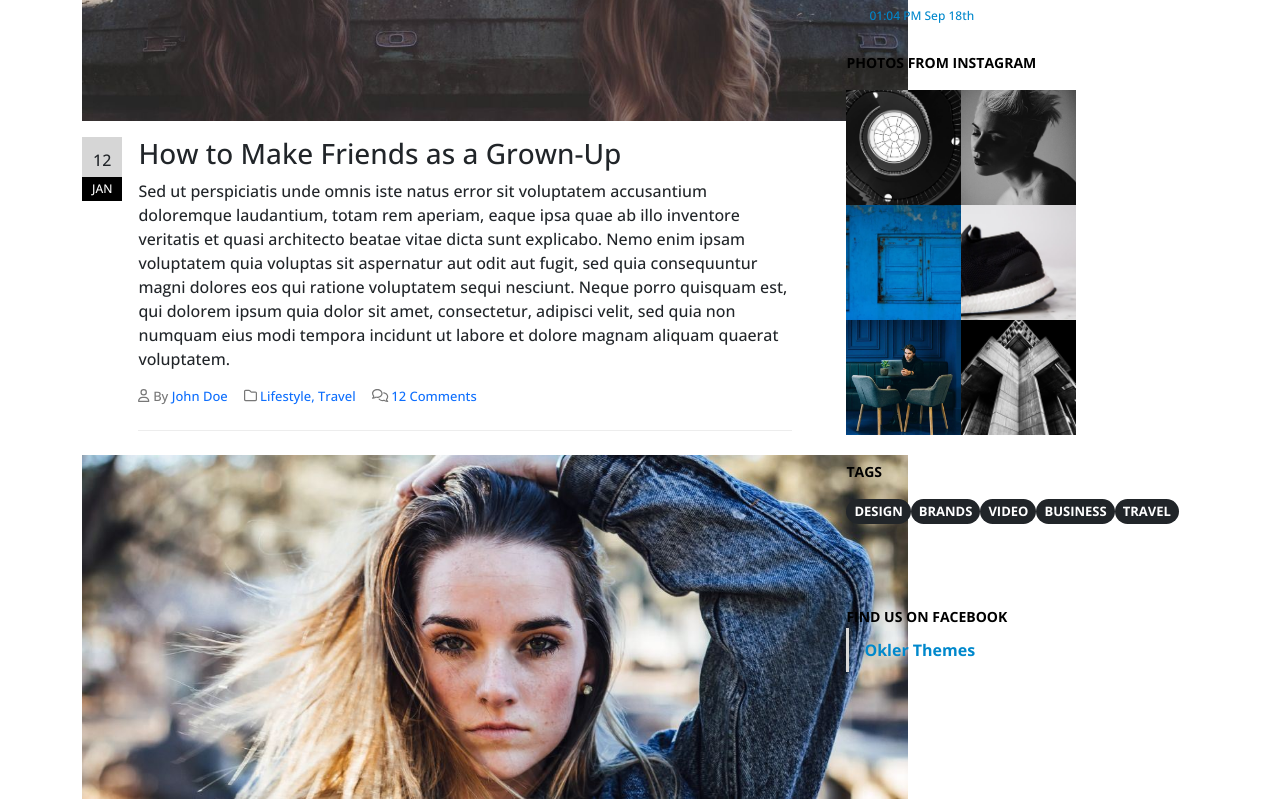
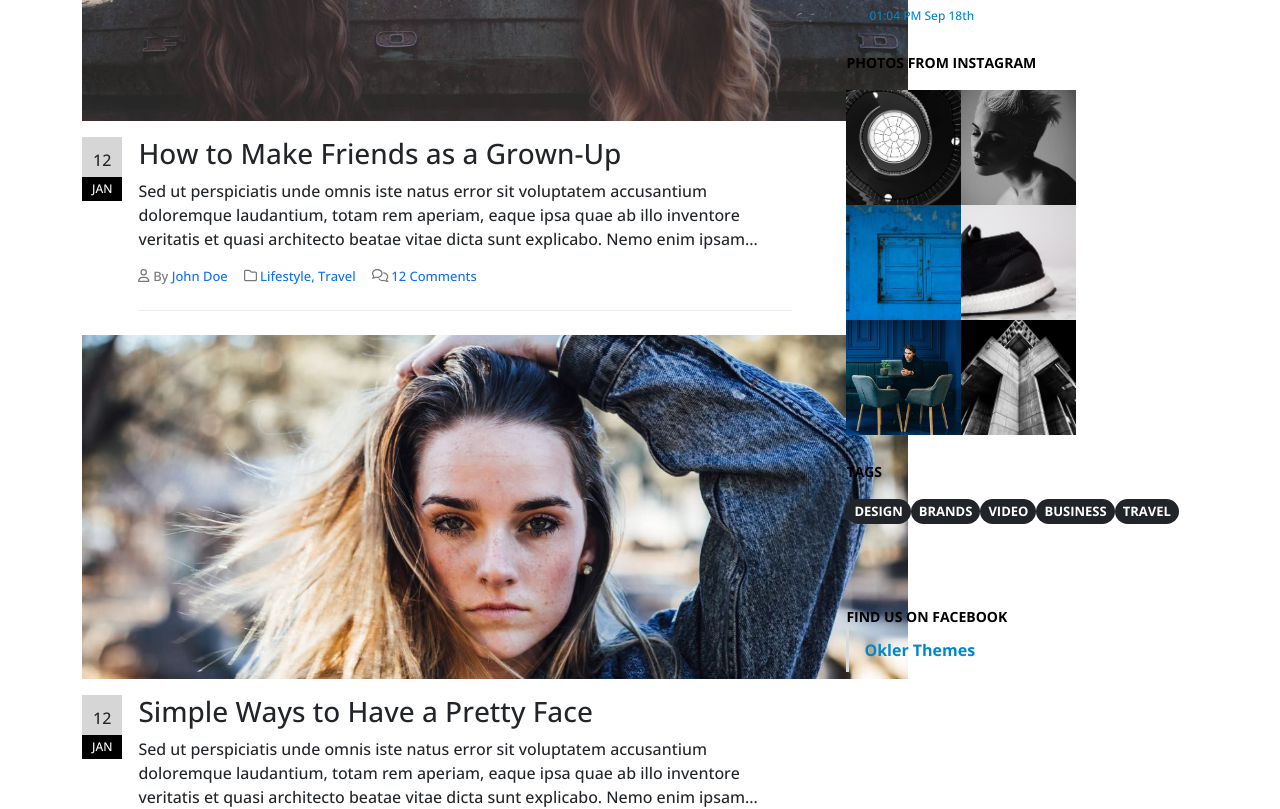
Before and after one commit to davidemontagna/proj-html-vuejs, a Vue app: page / in a window 1280 px wide. Shown: the part 2200-3009 px from the top of the page. Built offline with nearby package versions, Linux system fonts and the light colour scheme.

Commit message:
correzione overflow

```diff
--- a/src/components/micro/BigPost.vue
+++ b/src/components/micro/BigPost.vue
@@ -13,9 +13,9 @@
                 <div class="dm-day">{{post.dayDate}}</div>
                 <div class="dm-month text-uppercase">{{post.month}}</div>
             </div>
-            <div class="dm-post-desc ms-3">
+            <div class="dm-post-desc ms-3 dm-wrapper">
                 <h3>{{post.title}}</h3>
-                <p>{{post.text}}</p>
+                <p class="dm-demo-1">{{post.text}}</p>
                 <div class="dm-post-labels d-flex justify-content-start">
                     <span>
                         <i class="fa-regular fa-user"></i>
@@ -55,15 +55,34 @@ export default {
 .dm-single-post{
     width: 100%;
 
-
     img{
         height: 344px;
+    }
+
+    &:hover .dm-demo-1{
+        display: block;
+
     }
 }
 
 .dm-post-desc{
     border-bottom: 1px solid $border-color-3;
     padding-bottom: 24px;
+}
+
+.dm-wrapper{
+
+    overflow: hidden;
+    text-overflow: ellipsis;
+
+
+
+    .dm-demo-1 {
+        overflow: hidden;
+        display: -webkit-box;
+        -webkit-line-clamp: 3;
+        -webkit-box-orient: vertical;
+    }
 }
 
 .dm-day{
```
